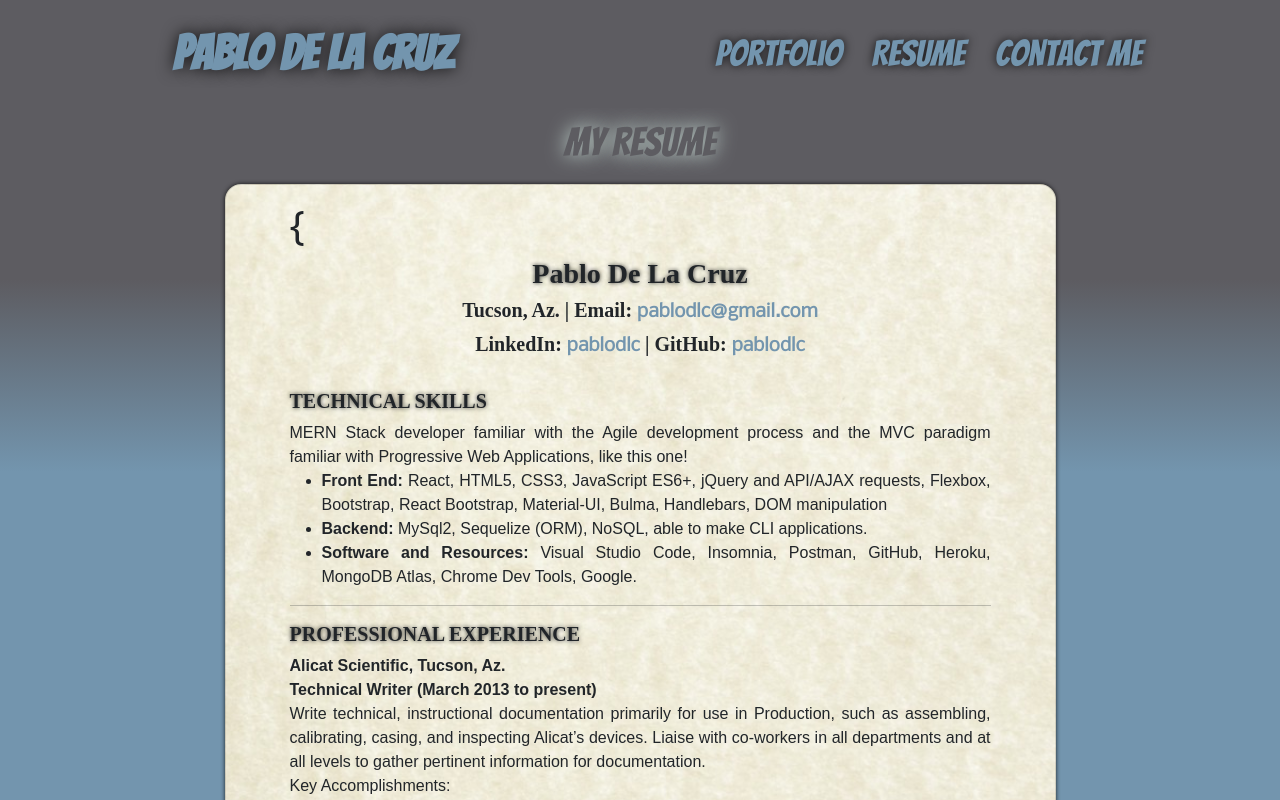
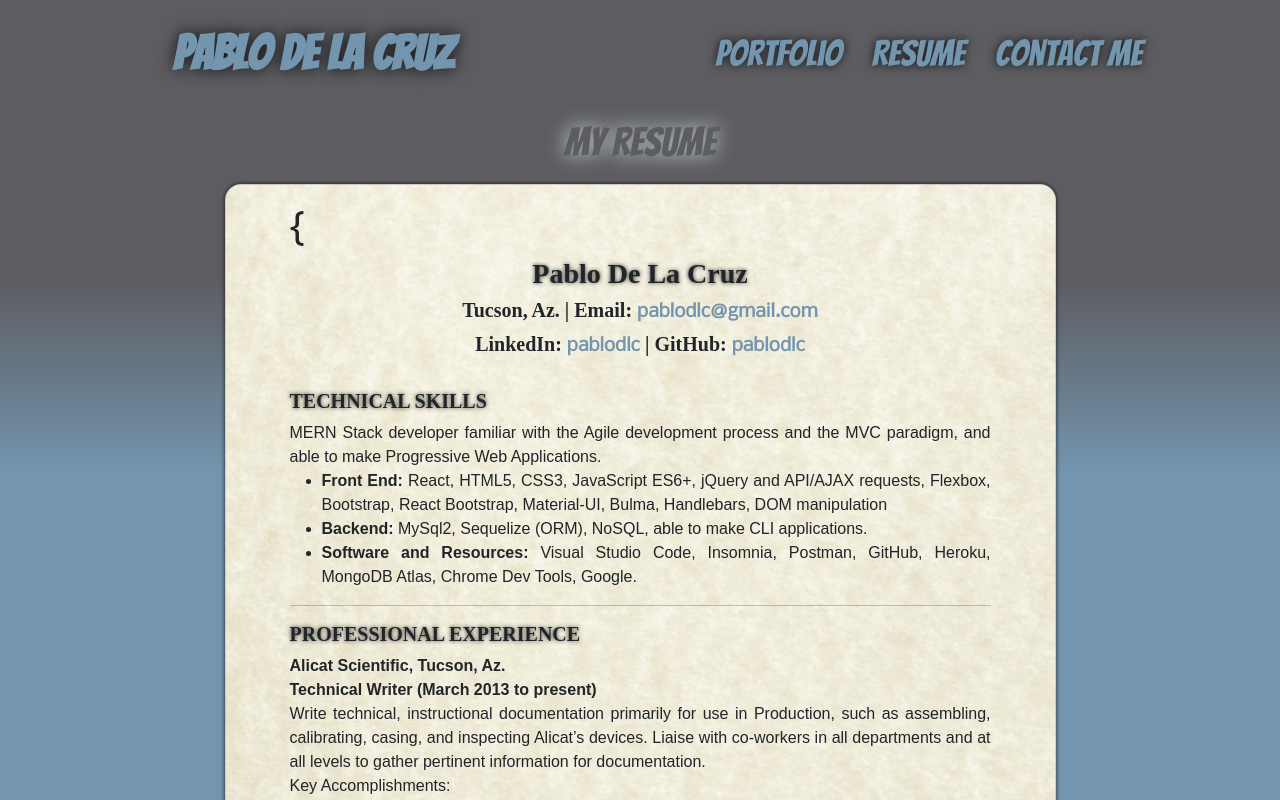
Before and after one commit to pablodlc/pablodlc.github.io, a React (Create React App) app: page /resume in a window 1280 px wide. Shown: the top 800 px of the page. Built offline with nearby package versions, Linux system fonts and the light colour scheme; a web font is replaced by a local one.

Commit message:
deployedgit add .! fixing a typo

```diff
--- a/src/components/Resume.js
+++ b/src/components/Resume.js
@@ -83,7 +83,7 @@ function Resume() {
                                         <br />
                                         <h5 className={classes.corbenShadow}>TECHNICAL SKILLS</h5>
                                         <p className={classes.nobile}>
-                                            MERN Stack developer familiar with the Agile development process and the MVC paradigm familiar with Progressive Web Applications, like this one!
+                                            MERN Stack developer familiar with the Agile development process and the MVC paradigm, and able to make Progressive Web Applications.
 
                                             <br />
 
```
